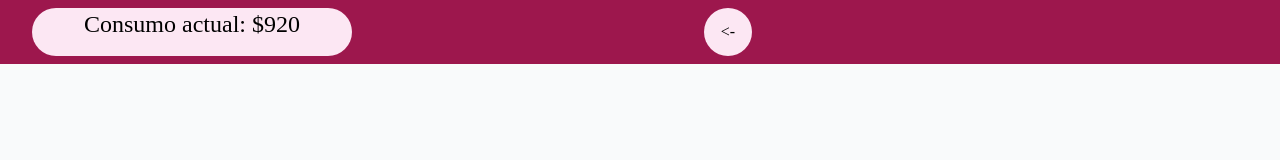
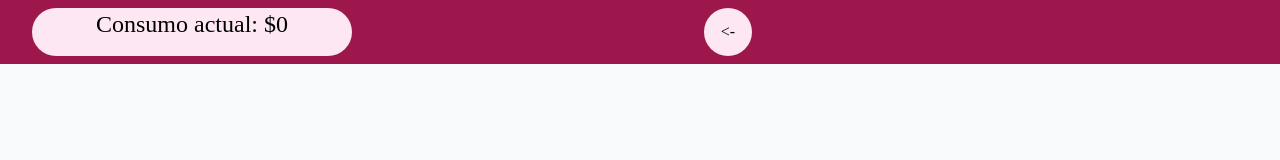
Before and after one commit to restobares/restobares-app-client-tw, a React (Create React App) app: page /resto/1/table/1/order in a window 1280 px wide. Shown: the top 160 px of the page. Built offline with nearby package versions, Linux system fonts and the light colour scheme.

Commit message:
updated to first sprint

```diff
--- a/src/components/ChildrenComponents/BillBar.jsx
+++ b/src/components/ChildrenComponents/BillBar.jsx
@@ -1,4 +1,5 @@
 import React from 'react';
+import { useSelector } from 'react-redux';
 import { Link } from 'react-router-dom';
 
 //Traer del Store el ID de la mesa actual y el restaurante actual
@@ -7,12 +8,29 @@ const idTable = 1;
 const idResto = 1;
 
 
-const BillBar = ({pedido, currentOrder}) => {
+const BillBar = ({pedido, currentOrder,menu}) => {
+	const {cart}= useSelector((state)=>state);
+
+
+
+	var totalPrice = 0
+	for (var i in cart) {
+	 if(i==="count")continue;
+	  var product_id = cart[i].product_id;
+	  var product_quantity = cart[i].quantity;
+
+	  var elementFound = menu.find((element) => element.product_id === product_id);
+
+	  totalPrice = totalPrice + (product_quantity * elementFound.price );
+	}
+
+
+
 	return (
 		<div className='nav-bar flex'>
 			<div className='pill ml-8 text-2xl mr-8 '>
 				{'Consumo actual: $'}
-				{ pedido.reduce((a,e) => a + e.totalPrice, 0)}
+				{ totalPrice}
 			</div>
 			<Link to={`/resto/${idResto}/table/${idTable}/menu`}>
 				<button className='button ml-80'> {"<-"}</button>
--- a/src/components/ChildrenComponents/OrdersCarousel.jsx
+++ b/src/components/ChildrenComponents/OrdersCarousel.jsx
@@ -122,7 +122,7 @@ const OrdersCarousel = ({ pedido, currentOrder }) => {
               <div>
                 <p>{el.product_name}</p>
                 <p>{el.details}</p>
-                <p>${el.price}</p>
+                <p>Total Price: ${el.price}</p>
                 <p>Quantity: {el.quantity}</p>
 
               </div>
--- a/src/components/Routes/BillBoard/BillBoard.jsx
+++ b/src/components/Routes/BillBoard/BillBoard.jsx
@@ -60,6 +60,71 @@ var currentOrder = {
 	],
 	comments: 'Las papas sin sal porfa'
 };
+const menu = [
+	{
+	  product_id: 1,
+	  product_name: "Hamburguesa",
+	  details: "Hola soy la descripción de tu platillo.",
+	  price: 10.00,
+	  img: "https://milrecetas.net/wp-content/uploads/2018/01/Hamburguesa-casera-con-tocineta-2.jpg",
+	  discount_id: 1,
+	  category_id: 1,
+	  labels: [1, 2, 3],
+	},
+	{
+	  product_id: 2,
+	  product_name: "Milanesa de pollo",
+	  details: "Hola soy la descripción de tu platillo.",
+	  price: 15.00,
+	  img: "https://saboryestilo.com.mx/wp-content/uploads/2019/09/recetas-superama-milanesa-de-pollo-600x300.jpg",
+	  discount_id: 2,
+	  category_id: 2,
+	  labels: [1, 2, 3],
+	},
+	{
+	  product_id: 3,
+	  product_name: "Tacos",
+	  details: "Hola soy la descripción de tu platillo.",
+	  price: 9.00,
+	  img: "https://i0.wp.com/www.cuboinformativo.top/wp-content/uploads/2020/10/comida-tipica-de-cancun.jpg?resize=600%2C300&ssl=1",
+	  discount_id: 3,
+	  category_id: 3,
+	  labels: [1, 2, 3],
+	},
+	{
+	  product_id: 4,
+	  product_name: "Pizza",
+	  details: "Hola soy la descripción de tu platillo.",
+	  price: 14.00,
+	  img: "https://s3.amazonaws.com/cdn.conectate-new.com/wp-content/uploads/2021/03/02201833/Pizza-Hut-Republica-Dominicana.jpg",
+	  discount_id: 4,
+	  category_id: 4,
+	  labels: [1, 2, 3],
+	},
+
+
+
+  {
+	  product_id: 5,
+	  product_name: "Empanadas",
+	  details: "Hola soy la descripción de tu platillo.",
+	  price: 20.00,
+	  img: "https://informaciongastronomica.com/wp-content/uploads/2019/01/empanada2.jpg",
+	  discount_id: 5,
+	  category_id: 5,
+	  labels: [1, 2, 3],
+	},
+	{
+	  product_id: 6,
+	  product_name: "Bandeja paisa",
+	  details: "Hola soy la descripción de tu platillo.",
+	  price: 18.00,
+	  img: "https://img1.wsimg.com/isteam/ip/9d354e1d-14a1-4160-9592-069c2b7e3474/Bandeja-Paisa.jpg/:/cr=t:12.5%25,l:0%25,w:100%25,h:75%25/rs=w:600,h:300,cg:true",
+	  discount_id: 6,
+	  category_id: 6,
+	  labels: [1, 2, 3],
+	}
+  ];
 
 const BillBoard = () => {
 
@@ -67,7 +132,7 @@ const BillBoard = () => {
   return (
 
     <div className='flex flex-col h-screen justify-between'>
-      <BillBar pedido={pedido} currentOrder={currentOrder} />
+      <BillBar pedido={pedido} currentOrder={currentOrder} menu={menu}/>
       <OrdersCarousel pedido={pedido} currentOrder={currentOrder} />
       <PayBar pedido={pedido} currentOrder={currentOrder} />
     </div>
--- a/src/components/Routes/OrderBoard/OrderBoard.jsx
+++ b/src/components/Routes/OrderBoard/OrderBoard.jsx
@@ -4,6 +4,7 @@ import { useParams } from 'react-router-dom';
 
 //componente platillo
 import OrderCard from '../../AuxiliarComponents/OrderCard';
+import OrderBar from '../../ChildrenComponents/OrderBar';
 
 const idTable = 1;
 const idResto = 1;
@@ -94,11 +95,12 @@ export default function OrderBoard (/* props: {name, description, price, img} */
 
     return (
       <Fragment>
-	 		<h1>Menu Principal</h1>
+	 		{/* <h1>Menu Principal</h1>
 
 	 		<Link to={`/resto/${idResto}/table/${idTable}/order`}>
 	 			<h1>{'Ver Cuenta -->'}</h1>
-	 		</Link>
+	 		</Link> */}
+       <OrderBar/>
         {menu.map((platillo) =>(
         <OrderCard
           product_id={platillo.product_id}
```
